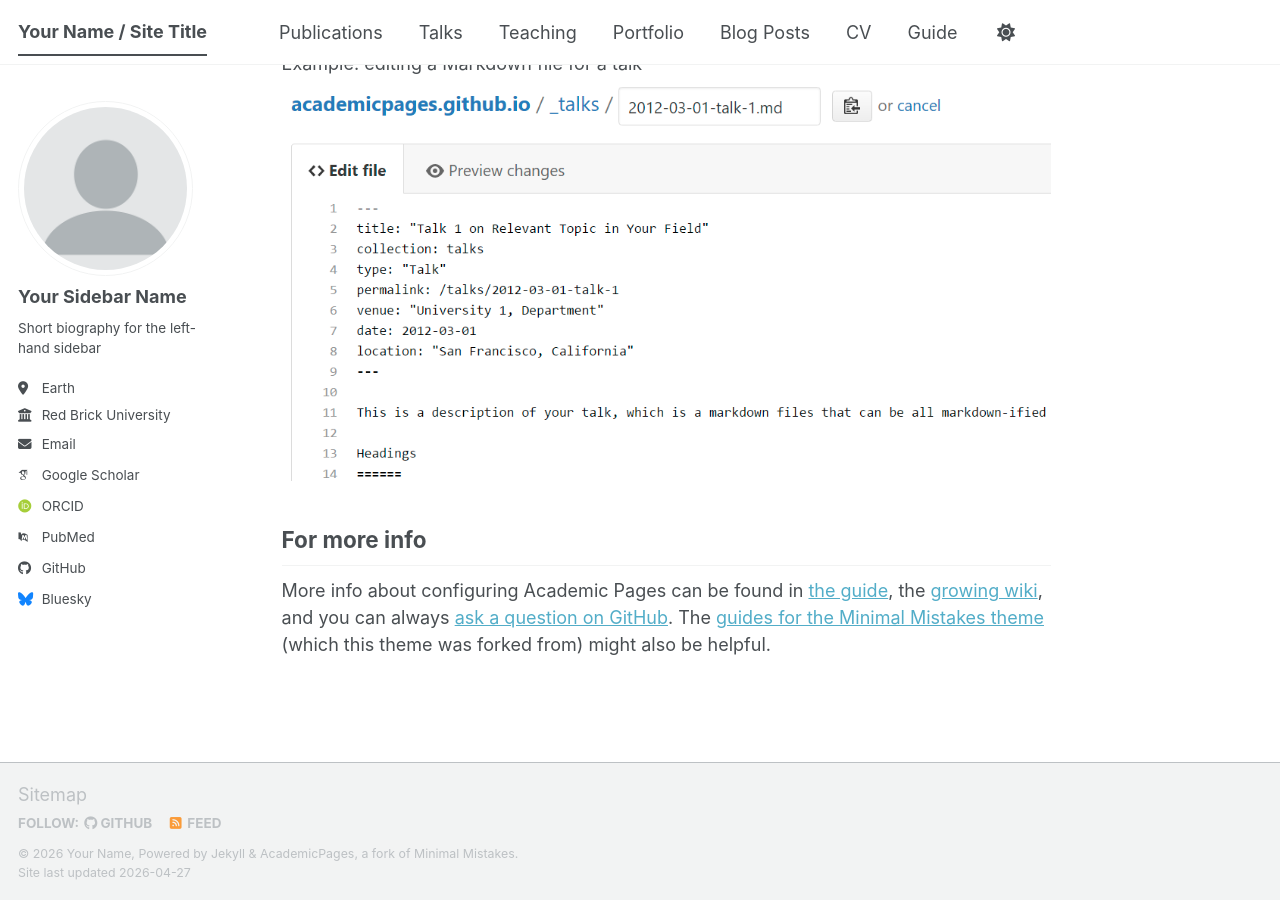
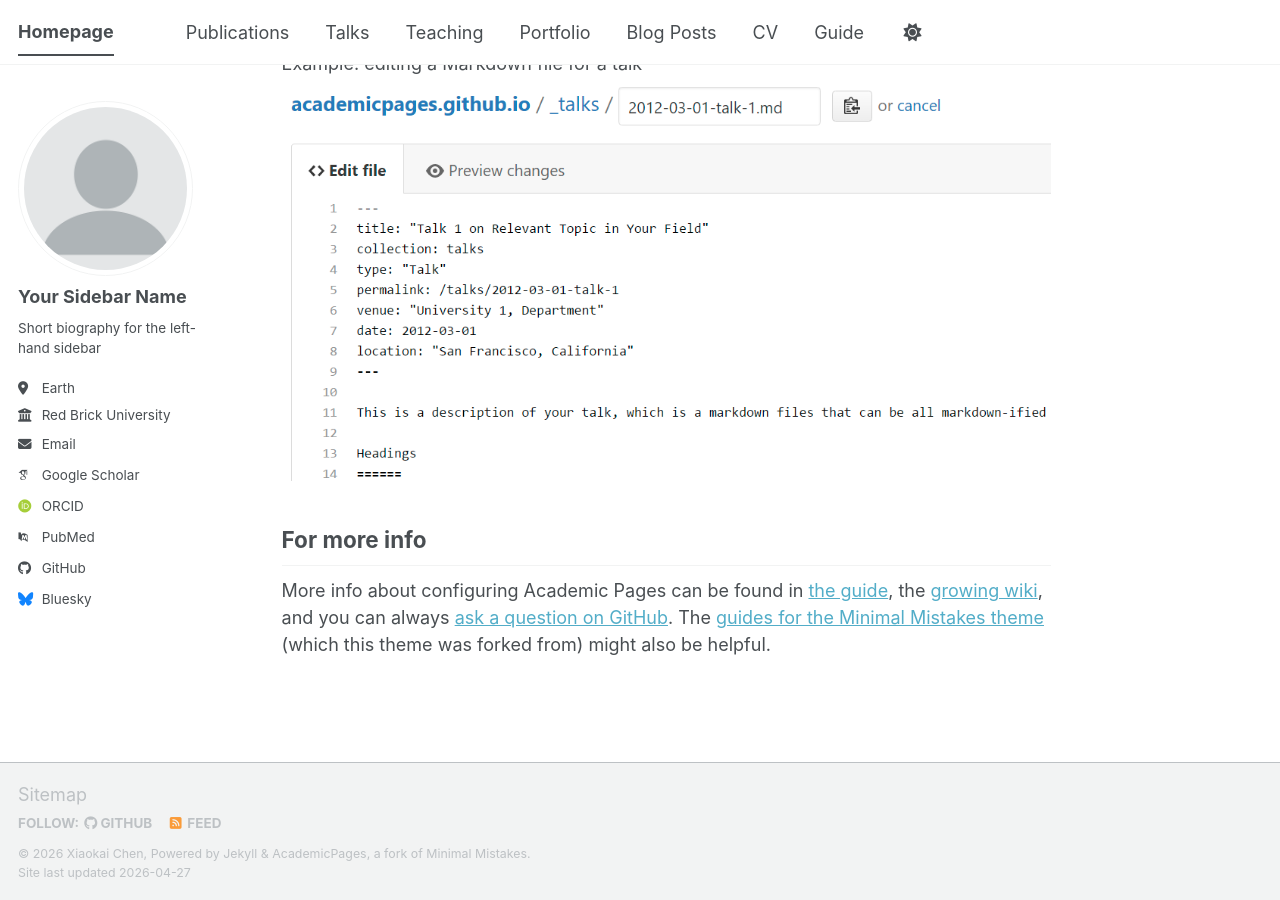
Before and after one commit to xiaokaichen2000/xiaokaichen2000.github.io, a Jekyll site: the page built from _pages/about.md, in a window 1280 px wide and 900 px high, scrolled down 2720 px. Built offline with Jekyll 4.4.1, drawn with Linux system fonts in a browser that asks for light colours; some web fonts are replaced; a script bundle is joined from its source files by our own code; library files that are not in the unit come from our copies.

Commit message:
Update _config.yml

```diff
--- a/_config.yml
+++ b/_config.yml
@@ -9,14 +9,14 @@
 # Basic Site Settings
 locale                   : "en-US"
 site_theme               : "default" # The available themes options are "default", "air", "sunrise", "mint", "dirt" and "contrast"
-title                    : "Your Name / Site Title"
+title                    : "Homepage"
 title_separator          : "-"
-name                     : &name "Your Name"
+name                     : &name "Xiaokai Chen"
 description              : &description "Your Name's academic portfolio"   # Update this with a general description of your site, this is the default if not overridden by a page
-url                      : https://academicpages.github.io # The base hostname & protocol for your site e.g. "https://[your GitHub username].github.io",
+url                      : https://xiaokaichen2000.github.io # The base hostname & protocol for your site e.g. "https://[your GitHub username].github.io",
                                                            # or if you already have some other page hosted on Github then use "https://[your GitHub username].github.io/[Your Repo Name]"
 baseurl                  : "" # the subpath of your site, e.g. "/blog"
-repository               : "academicpages/academicpages.github.io"
+repository               : "xiaokaichen2000/xiaokaichen2000.github.io"
 
 # Site Author - The following control what appear as part of the author content on the side bar.
 #               If a field is blank the icon and link will not appear, otherwise it will be shown.
```
